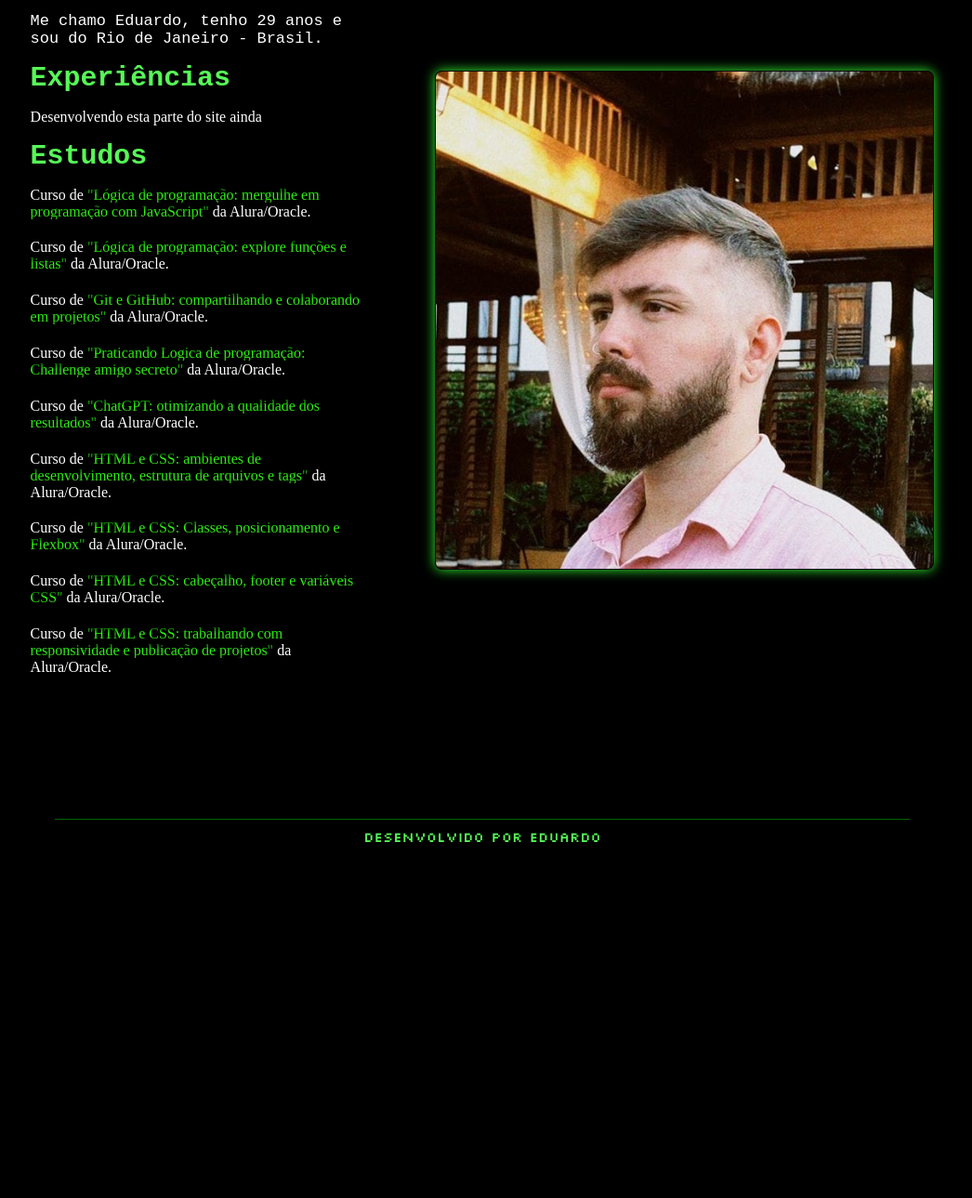
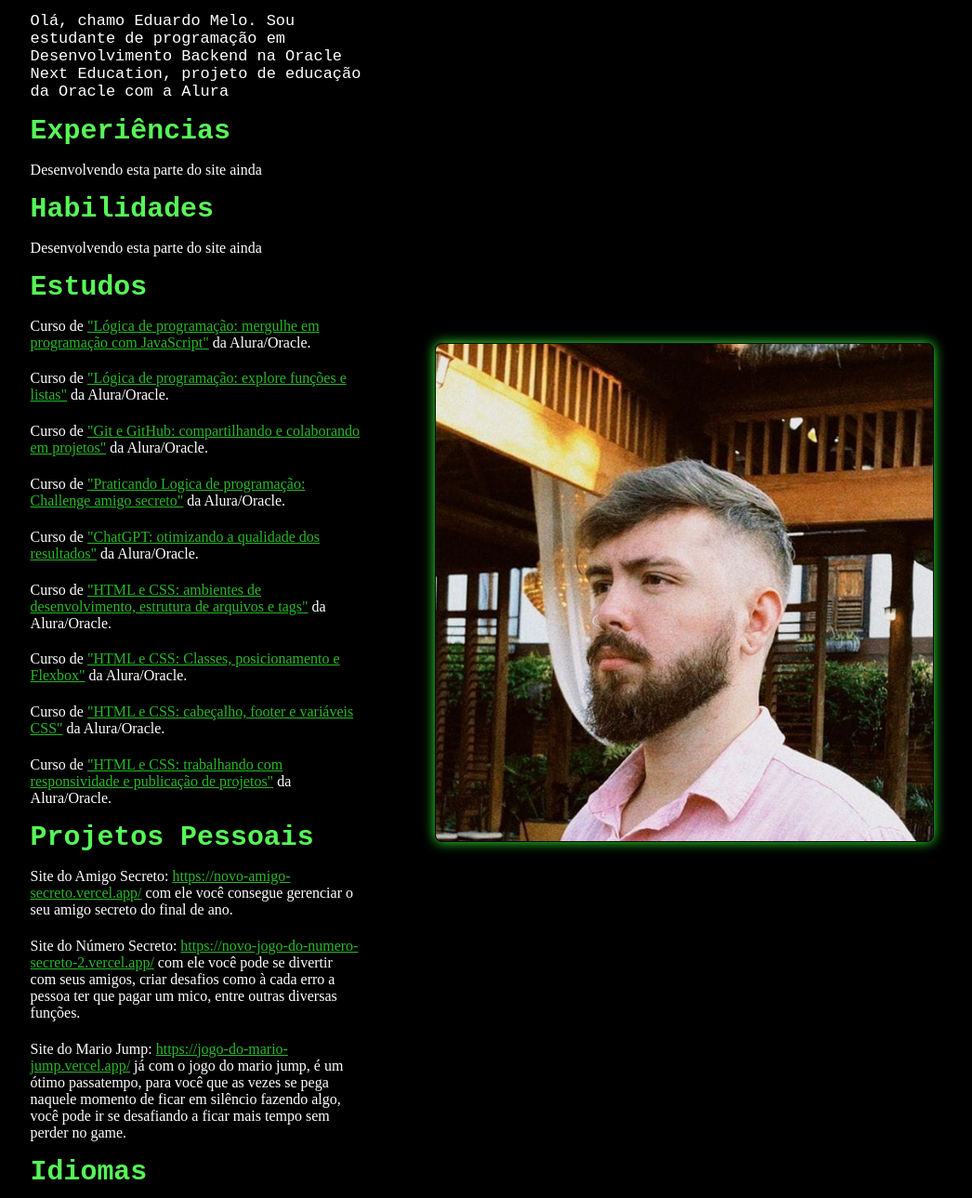
Before and after one commit to eduardoDeAAMelo/portfolio, a plain HTML site: page curriculo.html in a window 1280 px wide. Shown: the part 191-1480 px from the top of the page at 93% size, without its empty margins (121-1167 px from the left). Before the commit the page ends 1111 px from the top, so only its background shows below. Drawn offline with Linux system fonts and the light colour scheme; a web font is replaced by a local one.

Commit message:
atualizacao

```diff
--- a/curriculo.html
+++ b/curriculo.html
@@ -22,15 +22,20 @@
     </header>
     <main class="introducao">
         <section class="introducao__conteudo">
-            <h1 class="introducao__conteudo__tituloCurriculo">Curriculo</h1>
-            <p class="introducao__conteudo__paragrafoCurriculo">Me chamo Eduardo, tenho 29 anos e sou do Rio de Janeiro - Brasil.</p>
+            <h1 class="introducao__conteudo__tituloCurriculo">Educação</h1>
+            <p class="introducao__conteudo__paragrafoCurriculo">Olá, chamo Eduardo Melo. Sou estudante de programação em Desenvolvimento Backend na Oracle Next Education, projeto de educação da Oracle com a Alura</p>
 
-            <h2 class="introducao__conteudo__tituloExperencias">Experiências</h2>
+            <h1 class="introducao__conteudo__tituloExperencias">Experiências</h1>
             <ul class="introducao__conteudo__listaDeExperiencias">
                 <li>Desenvolvendo esta parte do site ainda</li>
             </ul>
 
-            <h3 class="introducao__conteudo__tituloEstudos">Estudos</h3>
+            <h1 class="introducao__conteudo__tituloHabilidades">Habilidades</h1>
+            <ul class="introducao__conteudo__listaDeHabilidades">
+                <li>Desenvolvendo esta parte do site ainda</li>
+            </ul>
+
+            <h1 class="introducao__conteudo__tituloEstudos">Estudos</h1>
             <ul class="introducao__conteudo__listaEstudos">
                 <li>Curso de
                    <a class="introducao__conteudo__listaEstudos__links" href="https://cursos.alura.com.br/certificate/3f24464f-c012-454c-b1ed-f9f4aa830e9b">"Lógica de programação: mergulhe em programação com JavaScript"</a> da Alura/Oracle.
@@ -60,6 +65,23 @@
                     <a class="introducao__conteudo__listaEstudos__links" href="https://cursos.alura.com.br/certificate/187f51c3-7455-400e-9fe9-fdcc874e2516"> "HTML e CSS: trabalhando com responsividade e publicação de projetos"</a> da Alura/Oracle.
                 </li>
             </ul>
+
+            <h1 class="introducao__conteudo__tituloProjetos">Projetos Pessoais</h1>
+            <ul class="introducao__conteudo__listaProjetos">
+                <li>Site do Amigo Secreto:
+                    <a href="https://novo-amigo-secreto.vercel.app/" class="introducao__conteudo__listaProjetos__links">https://novo-amigo-secreto.vercel.app/</a> com ele você consegue gerenciar o seu amigo secreto do final de ano.
+                </li>
+                <li>Site do Número Secreto:
+                    <a href="https://novo-jogo-do-numero-secreto-2.vercel.app/" class="introducao__conteudo__listaProjetos__links">https://novo-jogo-do-numero-secreto-2.vercel.app/</a> com ele você pode se divertir com seus amigos, criar desafios como à cada erro a pessoa ter que pagar um mico, entre outras diversas funções.
+                </li>
+                <li>Site do Mario Jump:
+                    <a href="https://jogo-do-mario-jump.vercel.app/" class="introducao__conteudo__listaProjetos__links">https://jogo-do-mario-jump.vercel.app/</a> já com o jogo do mario jump, é um ótimo passatempo, para você que as vezes se pega naquele momento de ficar em silêncio fazendo algo, você pode ir se desafiando a ficar mais tempo sem perder no game.
+                </li>
+            </ul>
+
+            <h1 class="introducao__conteudo__tituloIdiomas">Idiomas</h1>
+            <p class="paragrafo__idiomas">Inglês básico</p>
+
         </section>
         <img class="imagemHomem" src="assets/eduardo.jpeg" alt="Imagem de um homem">
     </main>
--- a/styles/style.css
+++ b/styles/style.css
@@ -266,6 +266,18 @@ li {
     gap: 1.3rem;
 }
 
+.introducao__conteudo__tituloHabilidades {
+    font-family: var(--fonte-secundaria);
+    font-size: 1.87rem;
+    color: rgb(87, 247, 87);
+}
+
+.introducao__conteudo__listaDeHabilidades {
+    display: flex;
+    flex-direction: column;
+    gap: 1.3rem;
+}
+
 .introducao__conteudo__tituloEstudos {
     font-family: var(--fonte-secundaria);
     font-size: 1.87rem;
@@ -279,9 +291,29 @@ li {
 }
 
 .introducao__conteudo__listaEstudos__links {
-    background-image: linear-gradient(to bottom, rgb(4, 75, 1), rgb(43, 255, 15), rgb(54, 187, 24));
-    background-clip: text;
-    -webkit-text-fill-color: transparent;
+    color: rgb(39, 185, 39);
+}
+
+.introducao__conteudo__tituloProjetos {
+    font-family: var(--fonte-secundaria);
+    font-size: 1.87rem;
+    color: rgb(87, 247, 87);
+}
+
+.introducao__conteudo__listaProjetos {
+    display: flex;
+    flex-direction: column;
+    gap: 1.3rem;
+}
+
+.introducao__conteudo__listaProjetos__links {
+    color: rgb(39, 185, 39);
+}
+
+.introducao__conteudo__tituloIdiomas {
+    font-family: var(--fonte-secundaria);
+    font-size: 1.87rem;
+    color: rgb(87, 247, 87);
 }
 
 .imagemHomem {
```
